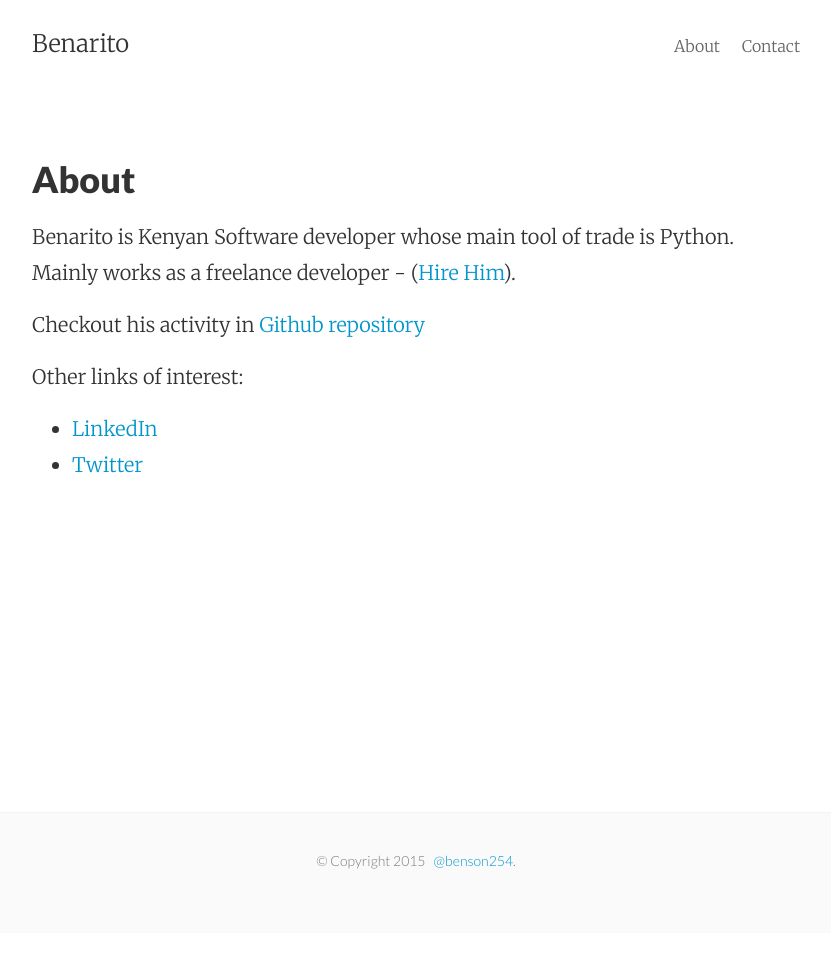
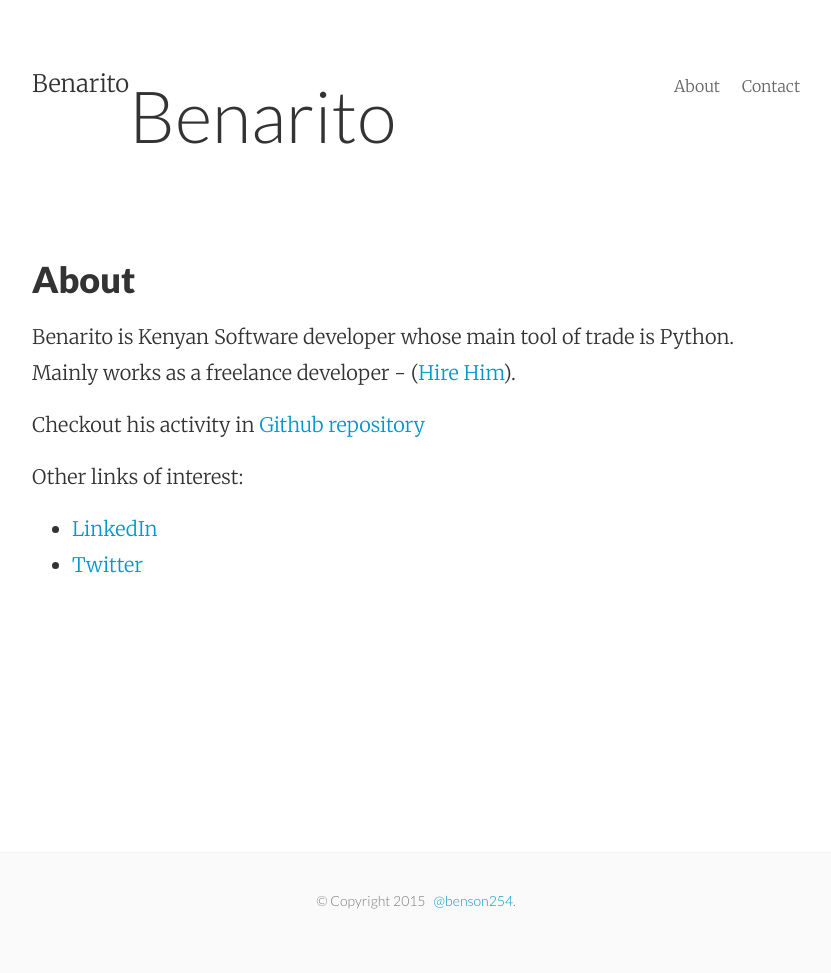
Before and after one commit to benarito/benarito.github.io, a Jekyll site: the page built from about.md, in a window 1280 px wide. Shown: the whole page, without its empty margins (224-1055 px from the left). Built offline with Jekyll 4.4.1, drawn with Linux system fonts in a browser that asks for light colours; Markdown is read by kramdown in place of the engine named in the settings; before the commit the page ends 933 px from its top, so only the background shows below that.

Commit message:
main header font

```diff
--- a/_includes/header.html
+++ b/_includes/header.html
@@ -2,6 +2,7 @@
   <div class="mt2 wrap">
     <div class="measure">
       <a href="{{ site.url }}" class="site-title">{{ site.title }}</a>
+      <h1><a href="{{ site.baseurl }}" class="site-title">{{ site.title }}</a></h1>
       <nav class="site-nav right">
         {% include navigation.html %}
       </nav>
```
